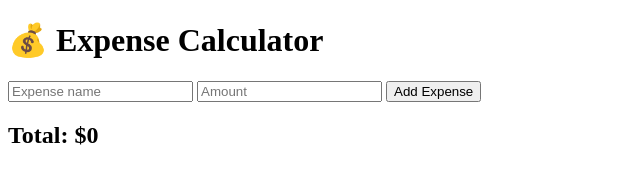
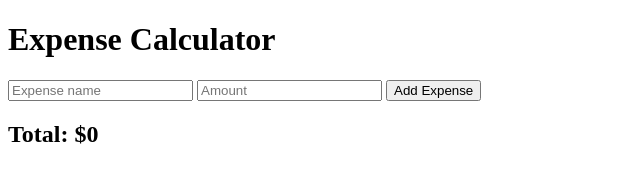
Before and after one commit to billahdotdev/Concept-wise-javaScript-Projects, a plain HTML site: page 12. Higher-Order Functions (Expense Calculator)/index.html in a window 1280 px wide. Shown: the whole page, without its empty margins (0-640 px from the left). Drawn offline with Linux system fonts and the light colour scheme.

Commit message:
Update index.html

```diff
--- a/12. Higher-Order Functions (Expense Calculator)/index.html
+++ b/12. Higher-Order Functions (Expense Calculator)/index.html
@@ -8,7 +8,7 @@
 </head>
 <body>
   <div class="container">
-    <h1>💰 Expense Calculator</h1>
+    <h1>Expense Calculator</h1>
 
     <div class="input-group">
       <input type="text" id="expense-name" placeholder="Expense name">
```
